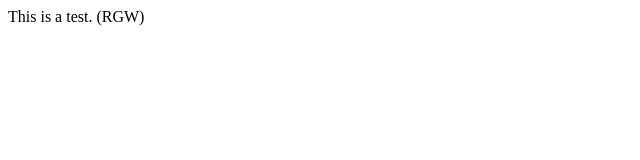
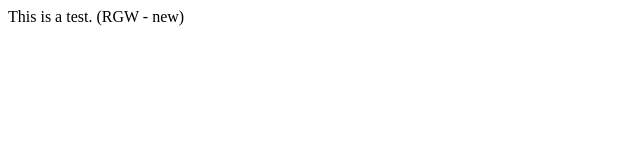
Before and after one commit to willhoft/project1, a plain HTML site: page index.html in a window 1280 px wide. Shown: the full height of the page, 0-640 px from the left. Drawn offline with Linux system fonts and the light colour scheme.

Commit message:
Update index.html

```diff
--- a/index.html
+++ b/index.html
@@ -3,6 +3,6 @@
 <title>Dummy Page</title>
 </head>
 <body>
-This is a test. (RGW)
+This is a test. (RGW - new)
 </body>
 </html>
```
